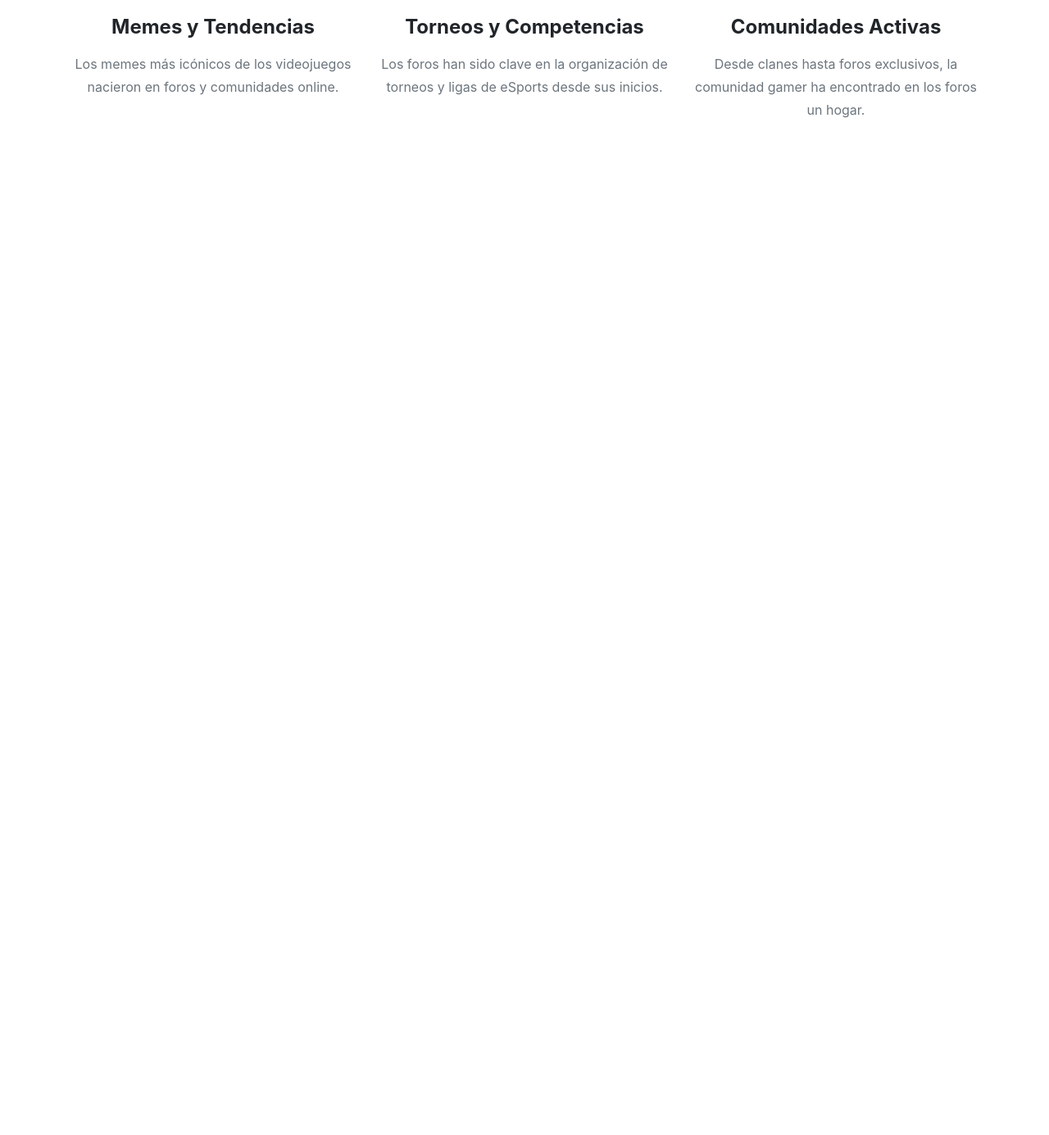
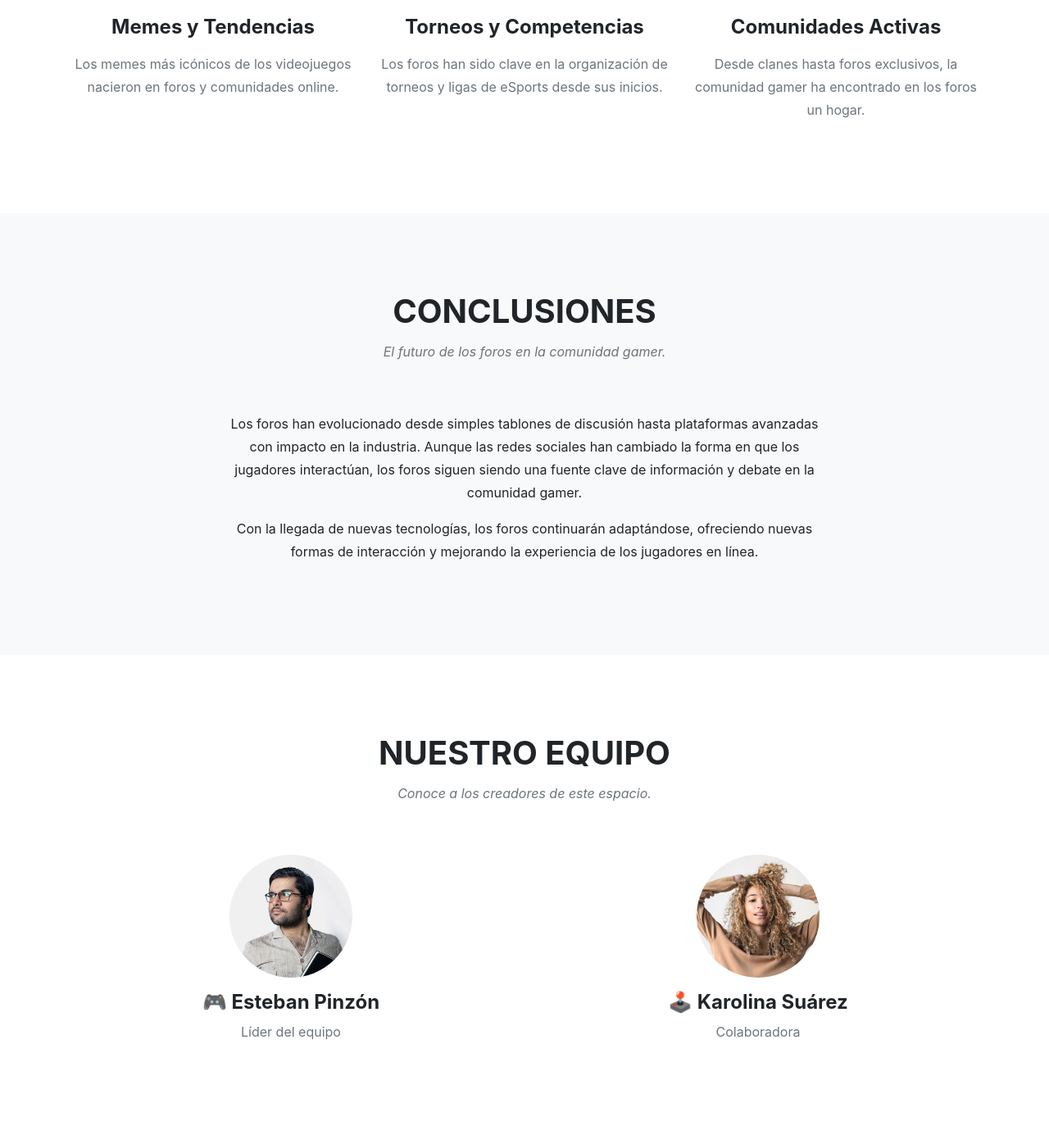
Before and after one commit to Esteban812112/Nuevas-Tecnolog-as-de-Desarrollo-Taller-2-y-Taller-3, a plain HTML site: page index.html in a window 1280 px wide. Shown: the part 2596-3981 px from the top of the page at 82% size. Before the commit the page ends 2856 px from the top, so only its background shows below. Drawn offline with nearby package versions, Linux system fonts and the light colour scheme.

Commit message:
unificación de los HTML

```diff
--- a/index.html
+++ b/index.html
@@ -170,3 +170,40 @@
             </div>
         </div>
     </section>
+    <!-- Conclusiones -->
+    <section class="page-section bg-light" id="conclusiones">
+        <div class="container">
+            <div class="text-center">
+                <h2 class="section-heading text-uppercase">Conclusiones</h2>
+                <h3 class="section-subheading text-muted">El futuro de los foros en la comunidad gamer.</h3>
+            </div>
+            <div class="row">
+                <div class="col-lg-8 mx-auto text-center">
+                    <p>Los foros han evolucionado desde simples tablones de discusión hasta plataformas avanzadas con impacto en la industria. Aunque las redes sociales han cambiado la forma en que los jugadores interactúan, los foros siguen siendo una fuente clave de información y debate en la comunidad gamer.</p>
+                    <p>Con la llegada de nuevas tecnologías, los foros continuarán adaptándose, ofreciendo nuevas formas de interacción y mejorando la experiencia de los jugadores en línea.</p>
+                </div>
+            </div>
+        </div>
+    </section>
+
+    <!-- Nuestro Equipo -->
+    <section class="page-section" id="equipo">
+        <div class="container">
+            <div class="text-center">
+                <h2 class="section-heading text-uppercase">Nuestro Equipo</h2>
+                <h3 class="section-subheading text-muted">Conoce a los creadores de este espacio.</h3>
+            </div>
+            <div class="row">
+                <div class="col-lg-6 text-center">
+                    <img class="mx-auto rounded-circle mb-3" src="assets/img/team/1.jpg" alt="Esteban Pinzón" width="150">
+                    <h4>🎮 Esteban Pinzón</h4>
+                    <p class="text-muted">Líder del equipo</p>
+                </div>
+                <div class="col-lg-6 text-center">
+                    <img class="mx-auto rounded-circle mb-3" src="assets/img/team/2.jpg" alt="Karolina Suárez" width="150">
+                    <h4>🕹️ Karolina Suárez</h4>
+                    <p class="text-muted">Colaboradora</p>
+                </div>
+            </div>
+        </div>
+    </section>
```
